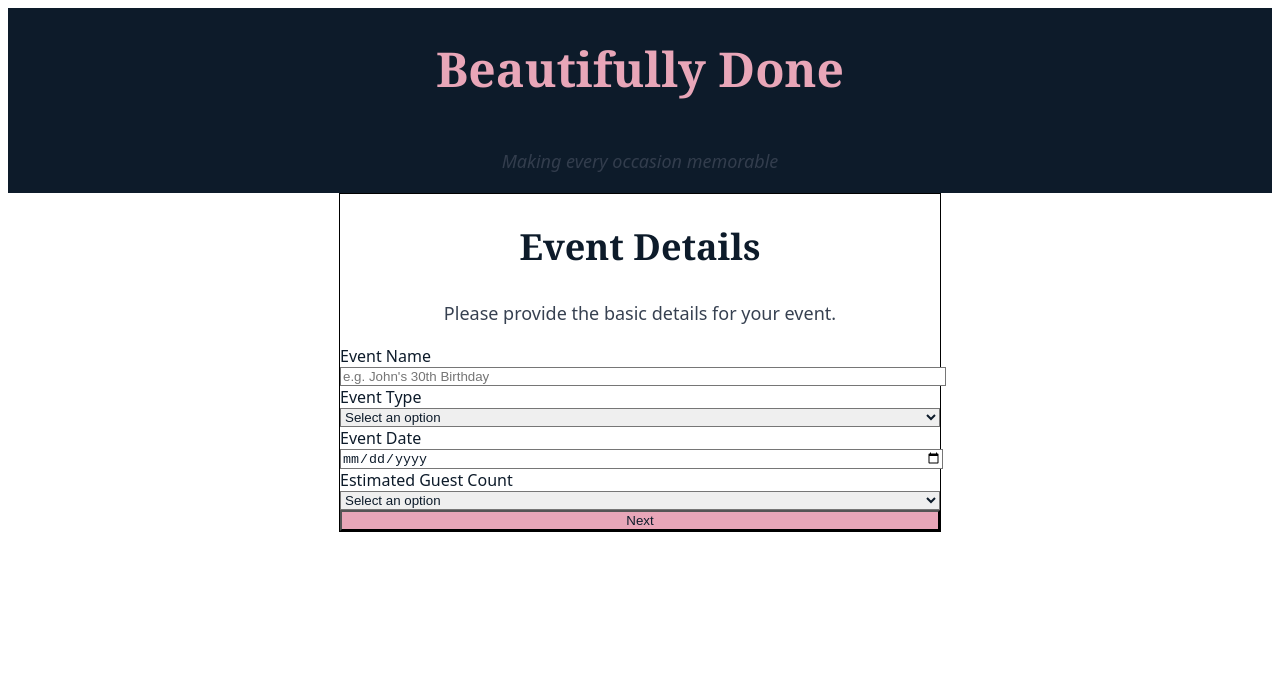
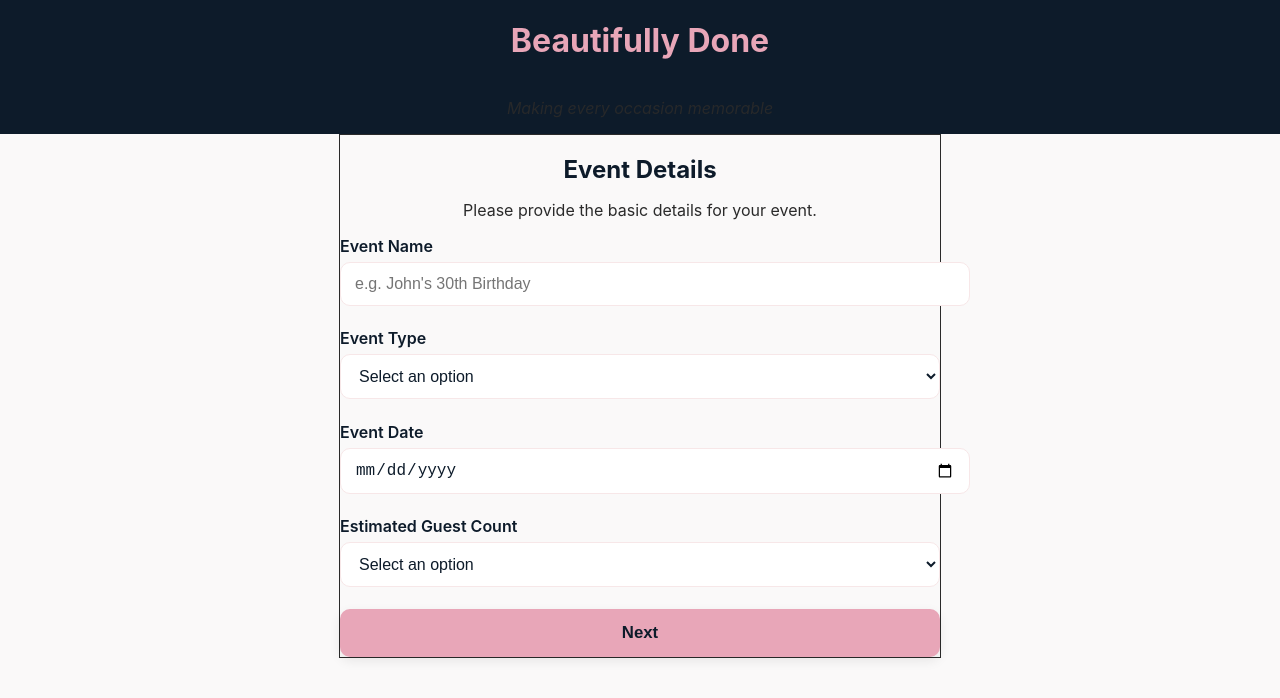
Before and after one commit to LabGraphics/beautifullydone-intake-form, a React (Vite) app: page /step1 in a window 1280 px wide. Shown: the top 698 px of the page. Built offline with nearby package versions, Linux system fonts and the light colour scheme.

Commit message:
Beautifully Done luxury UI styling

```diff
--- a/src/styles/global.css
+++ b/src/styles/global.css
@@ -1,27 +1,93 @@
-@layer base {
-  body {
-    font-family: ui-sans-serif, system-ui, -apple-system, BlinkMacSystemFont, "Segoe UI", Roboto, "Helvetica Neue", Arial, sans-serif;
+:root {
+  --bd-navy: #1a2a42;
+  --bd-blush: #f7e7e8;
+  --bd-gold: #d4b98c;
+  --bd-text: #2a2a2a;
+  --bd-radius: 10px;
+  --bd-transition: 0.25s ease;
+  --bd-shadow: 0 4px 12px rgba(0,0,0,0.08);
+}
+
+body {
+  background: #faf9f9;
+  font-family: "Inter", sans-serif;
+  color: var(--bd-text);
+  margin: 0;
+  padding: 0;
+}
+
+form {
+  background: white;
+  padding: 2rem;
+  border-radius: var(--bd-radius);
+  box-shadow: var(--bd-shadow);
+  max-width: 600px;
+  margin: 2rem auto;
+}
+
+label {
+  display: block;
+  font-weight: 600;
+  margin-bottom: 6px;
+  color: var(--bd-navy);
+}
+
+input,
+select {
+  width: 100%;
+  padding: 12px 14px;
+  border-radius: var(--bd-radius);
+  border: 1.5px solid var(--bd-blush);
+  background: #fff;
+  font-size: 1rem;
+  transition: var(--bd-transition);
+  margin-bottom: 1.4rem;
+}
+
+input:focus,
+select:focus {
+  outline: none;
+  border-color: var(--bd-navy);
+  box-shadow: 0 0 0 3px rgba(26, 42, 66, 0.15);
+}
+
+button {
+  background: var(--bd-navy);
+  color: white;
+  padding: 14px 22px;
+  border: none;
+  border-radius: var(--bd-radius);
+  font-size: 1.05rem;
+  font-weight: 600;
+  cursor: pointer;
+  transition: var(--bd-transition);
+  width: 100%;
+  box-shadow: var(--bd-shadow);
+}
+
+button:hover {
+  background: var(--bd-gold);
+  color: var(--bd-navy);
+}
+
+h2, h3 {
+  color: var(--bd-navy);
+  margin-bottom: 1rem;
+  font-weight: 700;
+}
+
+.section-divider {
+  height: 1px;
+  background: var(--bd-blush);
+  margin: 2rem 0;
+}
+
+@media (max-width: 600px) {
+  form {
+    padding: 1.4rem;
   }
-  h1, h2, h3, h4, h5, h6 {
-    font-family: ui-serif, Georgia, Cambria, "Times New Roman", Times, serif;
-    color: #0A1A2F;
-  }
-  h1 { font-size: 2.25rem; font-weight: 700; line-height: 1.2; }
-  h2 { font-size: 1.875rem; font-weight: 700; line-height: 1.3; }
-  p { font-size: 1rem; line-height: 1.5; color: #374151; }
 
-  @media (min-width: 768px) {
-    h1 { font-size: 3rem; }
-    h2 { font-size: 2.25rem; }
-    p { font-size: 1.125rem; }
+  button {
+    padding: 12px 18px;
   }
 }
-
-@keyframes fadeIn {
-  from { opacity: 0; transform: translateY(10px); }
-  to { opacity: 1; transform: translateY(0); }
-}
-
-.animate-fade-in {
-  animation: fadeIn 0.4s ease-out forwards;
-}
```
